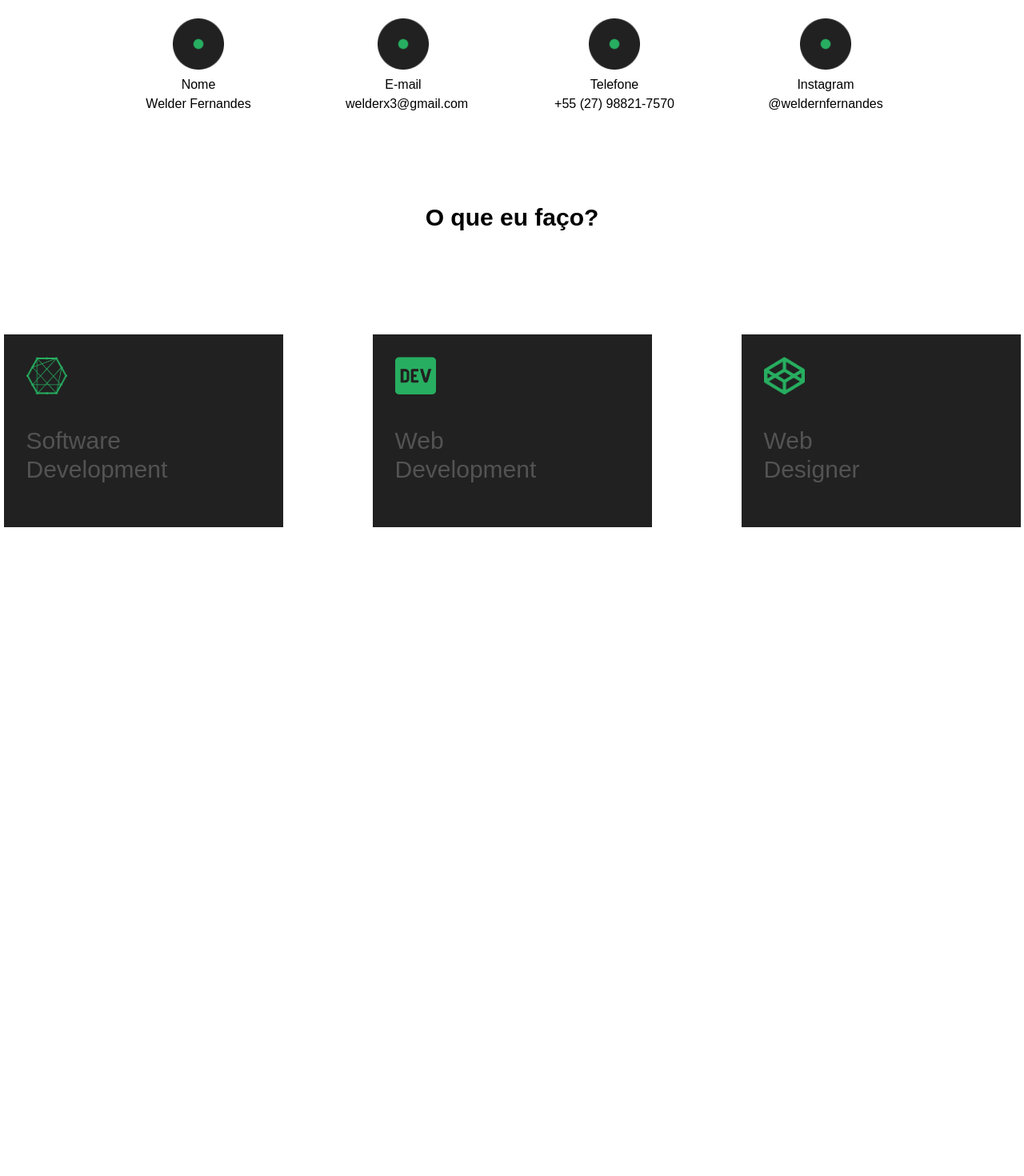
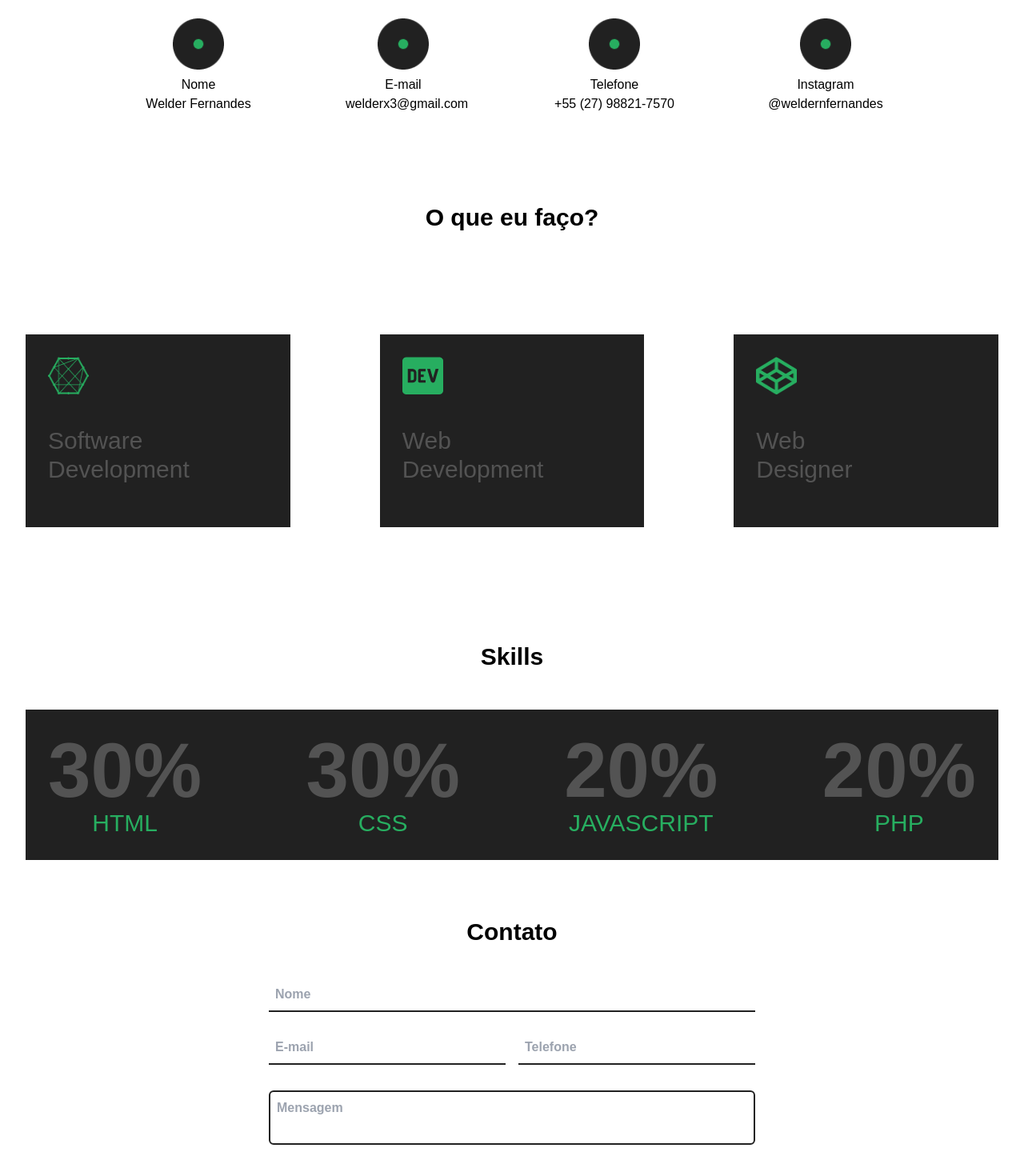
Before and after one commit to WelderFernandes/portfolio-me, a Next.js app: page / in a window 1280 px wide. Shown: the part 848-2318 px from the top of the page at 80% size. Before the commit the page ends 1651 px from the top, so only its background shows below. Built offline with nearby package versions, Linux system fonts and the light colour scheme.

Commit message:
feat: finish

```diff
--- /dev/null
+++ b/src/components/Contact/index.tsx
@@ -0,0 +1,39 @@
+export function Contact() {
+	return (
+		<div className="flex flex-col items-center mx-auto my-10 justify-items-center">
+			<h1 className="mb-10 text-3xl font-bold cursor-cell">Contato</h1>
+			<div className="container flex justify-center align-middle">
+				<form className="w-2/4">
+					<input
+						type="text"
+						name="nome"
+						id="nome"
+						placeholder="Nome"
+						className="w-full p-2 mb-2 font-bold bg-transparent border-2 border-t-0 focus:brightness-125 focus:outline border-x-0 text-gray-light bg:none border-shape caret-zinc-500"
+					/>
+					<div className="flex flex-row my-4 space-x-4">
+						<input
+							type="email"
+							name="email"
+							id="email"
+							placeholder="E-mail"
+							className="p-2 font-bold bg-transparent border-2 border-t-0 focus:brightness-125 border-x-0 focus:outline text-gray-light bg:none w-96 border-shape caret-zinc-500"
+						/>
+						<input
+							type="tel"
+							name="phone"
+							id="phone"
+							placeholder="Telefone"
+							className="p-2 font-bold bg-transparent border-2 border-t-0 focus:brightness-125 border-x-0 focus:outline text-gray-light bg:none w-96 border-shape caret-zinc-500"
+						/>
+					</div>
+
+					<textarea
+						className="w-full p-2 my-4 mb-2 font-bold bg-transparent border-2 rounded-md resize-none focus:brightness-125 focus:outline text-gray-light bg:none border-shape caret-zinc-500"
+						placeholder="Mensagem"
+					/>
+				</form>
+			</div>
+		</div>
+	);
+}
--- a/src/components/Imake/index.tsx
+++ b/src/components/Imake/index.tsx
@@ -5,32 +5,12 @@ import WebPng from "../../../public/images/Web.png";
 export function Imake() {
 	return (
 		<div className="container flex flex-col items-center justify-center my-28">
-			<h1 className="text-3xl font-bold mb-24">O que eu faço?</h1>
+			<h1 className="mb-24 text-3xl font-bold">O que eu faço?</h1>
 			<div
-				className="flex
-							flex-col
-                            justify-center
-                            items-center
-							space-y-8
-							my-8
-							md:space-x-28
-                            sm:space-y-0
-                            sm:flex-row "
+				className="container flex flex-col items-center justify-center my-8 space-y-8 md:space-x-28 sm:space-y-0 sm:flex-row "
 			>
 				<div
-					className="
-								w-82
-								h-62
-								bg-shape
-								text-gray-light
-								text-3xl
-								font-medium
-								container
-								p-7
-								space-y-8
-								hover:border-green-500
-								hover:border-b-4
-								"
+					className="container space-y-8 text-3xl font-medium  w-82 h-62 bg-shape text-gray-light p-7 hover:border-green-500 hover:border-b-4"
 				>
 					<Image src={SoftwarePng} width={51} height={47} alt="Imake" />
 					<div className="">
@@ -39,18 +19,7 @@ export function Imake() {
 					</div>
 				</div>
 				<div
-					className="
-								w-82
-								h-62
-								bg-shape
-								text-gray-light
-								text-3xl
-								font-medium
-								container
-								p-7
-								hover:border-green-500
-								hover:border-b-4
-								space-y-8"
+					className="container space-y-8 text-3xl font-medium  w-82 h-62 bg-shape text-gray-light p-7 hover:border-green-500 hover:border-b-4"
 				>
 					<Image src={DevPng} width={51} height={47} alt="Imake" />
 					<div className="">
@@ -59,18 +28,7 @@ export function Imake() {
 					</div>
 				</div>
 				<div
-					className="
-								w-82
-								h-62
-								bg-shape
-								text-gray-light
-								text-3xl
-								font-medium
-								container
-								p-7
-								hover:border-green-500
-								hover:border-b-4
-								space-y-8"
+					className="container space-y-8 text-3xl font-medium  w-82 h-62 bg-shape text-gray-light p-7 hover:border-green-500 hover:border-b-4"
 				>
 					<Image src={WebPng} width={51} height={47} alt="Imake" />
 					<div className="">
--- /dev/null
+++ b/src/components/Skills/index.tsx
@@ -0,0 +1,36 @@
+export function Skills() {
+	return (
+		<div className="flex flex-col items-center mx-auto my-10 justify-items-center">
+			<h1 className="mb-4 text-3xl font-bold cursor-cell">Skills</h1>
+			<div className="container flex flex-col justify-between px-16 my-8 space-y-8 align-middle sm:px-0 sm:space-y-0 sm:flex-row bg-shape">
+				<div className="space-y-8 text-3xl font-medium bg-shape text-gray-light p-7">
+					<div className="text-center cursor-cell">
+						<h1 className="font-bold text-8xl hover:brightness-125">30%</h1>
+						<p className="text-green-light">HTML</p>
+					</div>
+				</div>
+
+				<div className="space-y-8 text-3xl font-medium bg-shape text-gray-light p-7">
+					<div className="text-center cursor-cell">
+						<h1 className="font-bold text-8xl hover:brightness-125">30%</h1>
+						<p className="text-green-light">CSS</p>
+					</div>
+				</div>
+
+				<div className="space-y-8 text-3xl font-medium bg-shape text-gray-light p-7">
+					<div className="text-center cursor-cell">
+						<h1 className="font-bold text-8xl hover:brightness-125">20%</h1>
+						<p className="text-green-light">JAVASCRIPT</p>
+					</div>
+				</div>
+
+				<div className="space-y-8 text-3xl font-medium bg-shape text-gray-light p-7">
+					<div className="text-center cursor-cell">
+						<h1 className="font-bold text-8xl hover:brightness-125">20%</h1>
+						<p className="text-green-light">PHP</p>
+					</div>
+				</div>
+			</div>
+		</div>
+	);
+}
--- a/src/pages/index.tsx
+++ b/src/pages/index.tsx
@@ -1,9 +1,11 @@
 import type { NextPage } from "next";
 import { ThemeProvider } from "next-themes";
 import { About } from "../components/About";
+import { Contact } from "../components/Contact";
 import Header from "../components/Header";
 import { Imake } from "../components/Imake";
 import { InitialPage } from "../components/InitialPage";
+import { Skills } from "../components/Skills";
 
 const Home: NextPage = () => {
 	return (
@@ -13,6 +15,8 @@ const Home: NextPage = () => {
 				<InitialPage />
 				<About />
 				<Imake />
+				<Skills />
+				<Contact />
 			</div>
 		</ThemeProvider>
 	);
--- a/tailwind.config.js
+++ b/tailwind.config.js
@@ -8,6 +8,9 @@ module.exports = {
 			colors: {
 				shape: "#212121",
 				sun: "#f9d71c",
+				green: {
+					light: "#27AE60",
+				},
 				gray: {
 					light: "#535353",
 				},
```
